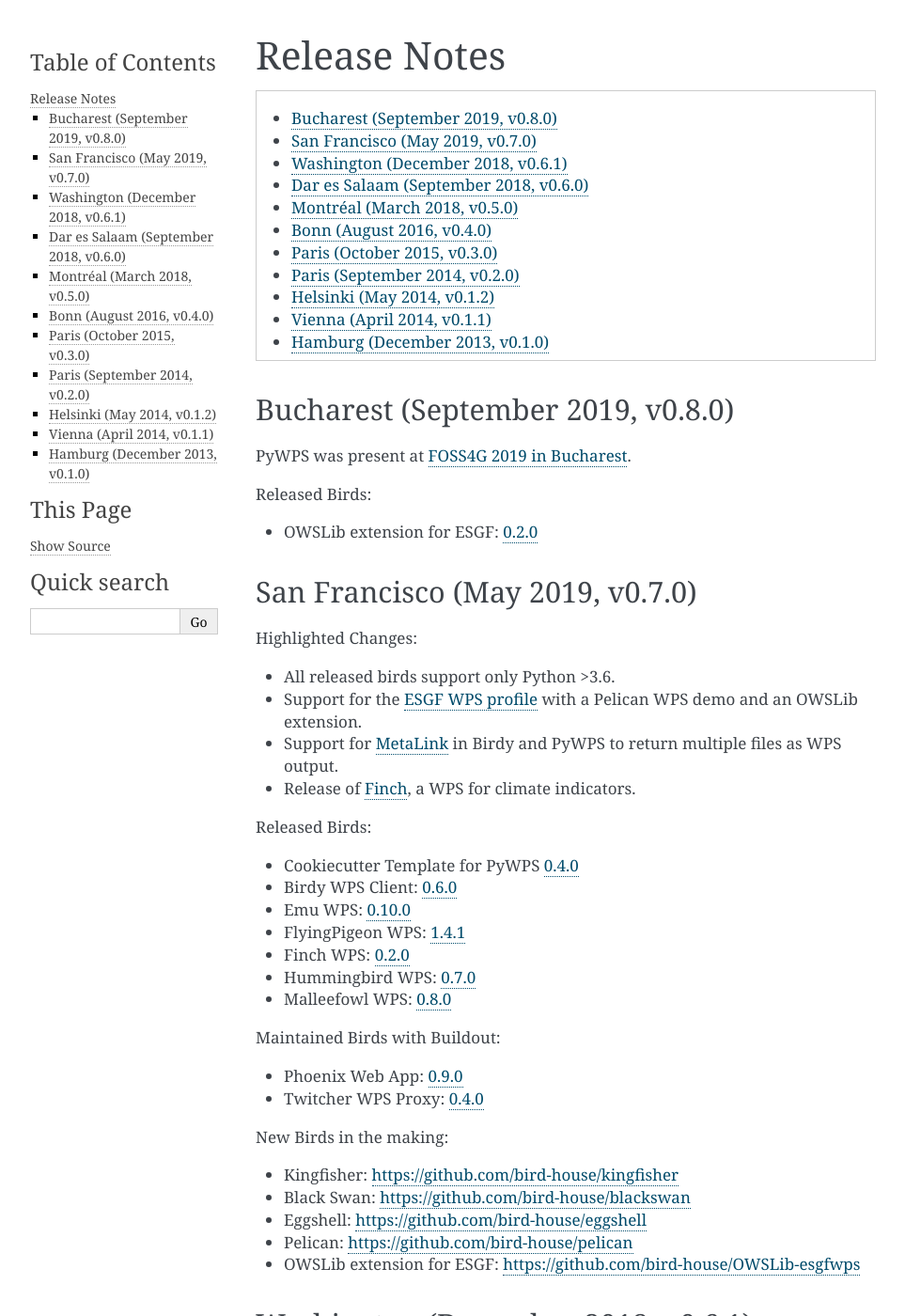
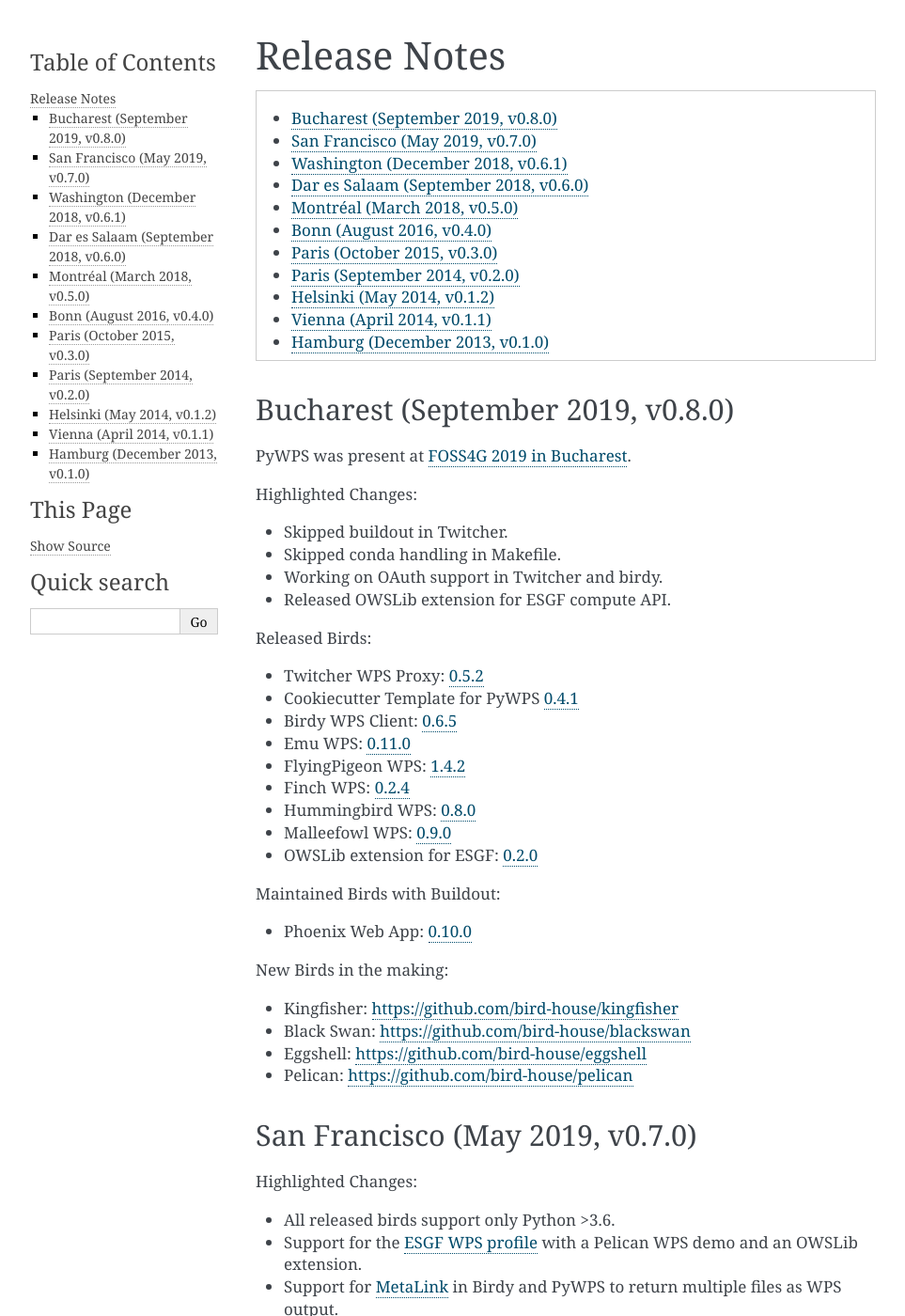
Before and after one commit to bird-house/birdhouse-docs, a Sphinx documentation site: the page built from docs/source/release_notes.rst, in a window 1280 px wide and 1400 px high. Shown: the whole window at 94% size, without its empty margins (148-1111 px from the left). Built offline with Sphinx 7.4.7, drawn with Linux system fonts in a browser that asks for light colours.

Commit message:
update release notes

```diff
--- a/docs/source/release_notes.rst
+++ b/docs/source/release_notes.rst
@@ -14,9 +14,35 @@
 
 PyWPS was present at `FOSS4G 2019 in Bucharest <https://2019.foss4g.org/>`_.
 
+Highlighted Changes:
+
+* Skipped buildout in Twitcher.
+* Skipped conda handling in Makefile.
+* Working on OAuth support in Twitcher and birdy.
+* Released OWSLib extension for ESGF compute API.
+
 Released Birds:
 
+* Twitcher WPS Proxy: `0.5.2 <https://github.com/bird-house/twitcher/releases/tag/v0.5.2>`_
+* Cookiecutter Template for PyWPS `0.4.1 <https://github.com/bird-house/cookiecutter-birdhouse/releases/tag/v0.4.1>`_
+* Birdy WPS Client: `0.6.5 <https://github.com/bird-house/birdy/releases/tag/v0.6.5>`_
+* Emu WPS: `0.11.0 <https://github.com/bird-house/emu/releases/tag/v0.11.0>`_
+* FlyingPigeon WPS: `1.4.2 <https://github.com/bird-house/flyingpigeon/releases/tag/v1.4.2>`_
+* Finch WPS: `0.2.4 <https://github.com/bird-house/finch/releases/tag/v0.2.4>`_
+* Hummingbird WPS: `0.8.0 <https://github.com/bird-house/hummingbird/releases/tag/v0.8.0>`_
+* Malleefowl WPS: `0.9.0 <https://github.com/bird-house/malleefowl/releases/tag/v0.9.0>`_
 * OWSLib extension for ESGF: `0.2.0 <https://github.com/bird-house/OWSLib-esgfwps/releases/tag/v0.2.0>`_
+
+Maintained Birds with Buildout:
+
+* Phoenix Web App: `0.10.0 <https://github.com/bird-house/pyramid-phoenix/releases/tag/v0.10.0>`_
+
+New Birds in the making:
+
+* Kingfisher: https://github.com/bird-house/kingfisher
+* Black Swan: https://github.com/bird-house/blackswan
+* Eggshell: https://github.com/bird-house/eggshell
+* Pelican: https://github.com/bird-house/pelican
 
 San Francisco (May 2019, v0.7.0)
 ================================
```
